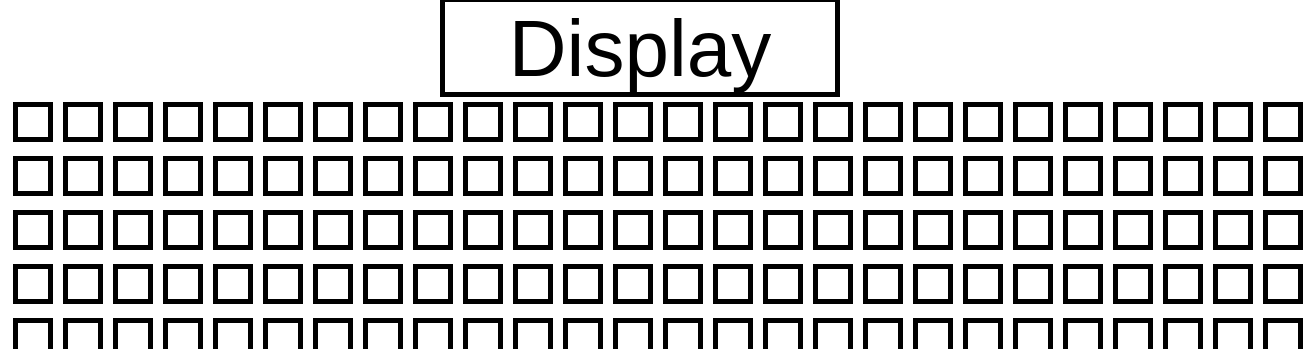
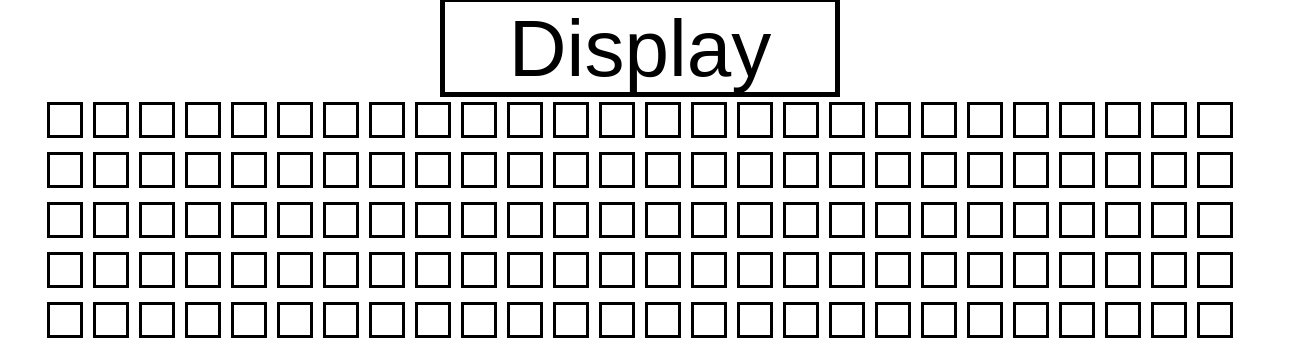
Before and after one commit to jmbharish-ai/RGB-Grid, a plain HTML site: page index.html in a window 1280 px wide. Shown: the part 123-472 px from the top of the page, 1308 px wide, since content can reach past the window. Drawn offline with Linux system fonts and the light colour scheme.

Commit message:
Update index.html

```diff
--- a/index.html
+++ b/index.html
@@ -28,7 +28,7 @@
                 width: 30px; height: 30px;
                 background-color: white; color: black;
                 text-align: center; font-size: 0px; font-family: Arial, Helvetica, sans-serif;
-                border: 5px solid black; border-radius: 0px;
+                border: 3px solid black; border-radius: 0px;
 
                 margin: 5px;
                 line-height: 30px;
```
